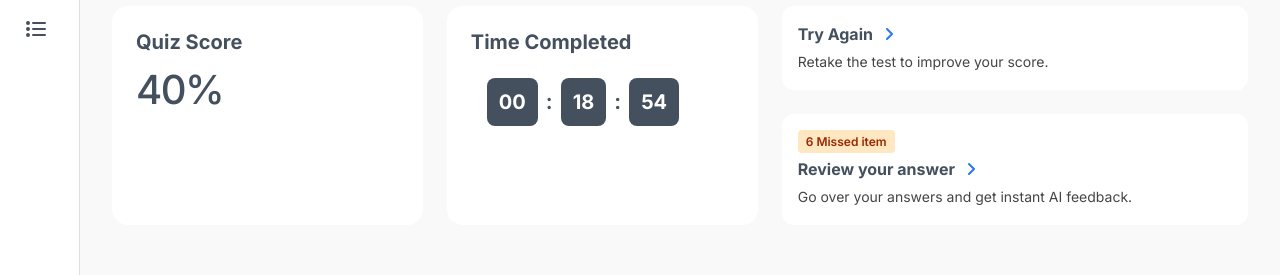
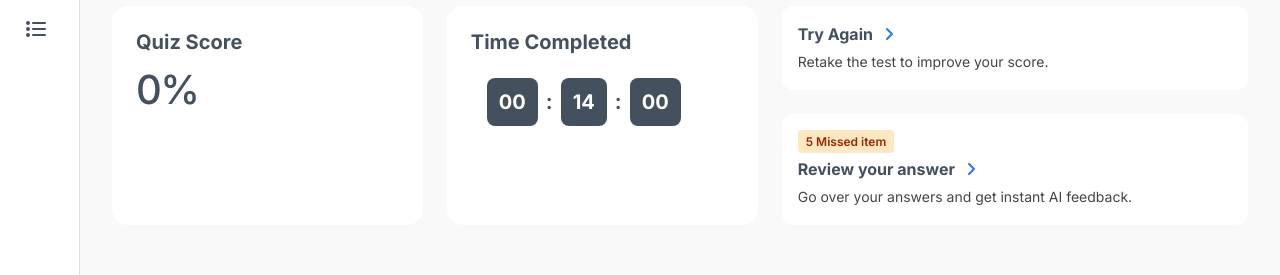
Before and after one commit to shubham262/samwell-learning-app, a Next.js app: page /test in a window 1280 px wide. Both pictures are taken after a click on the button "Finish Test". Shown: the part 189-464 px from the top of the page. Built offline with nearby package versions, Linux system fonts and the light colour scheme.

Commit message:
scoring logic

```diff
--- a/src/assets/styles/test/testContent.module.scss
+++ b/src/assets/styles/test/testContent.module.scss
@@ -360,6 +360,7 @@
         padding: 16px;
         background: white;
         border-radius: 12px;
+        cursor: pointer;
 
         .linkContent {
           display: flex;
--- a/src/views/components/test/TestContent.jsx
+++ b/src/views/components/test/TestContent.jsx
@@ -18,6 +18,7 @@ const questionData = [
       { id: "C", text: "Mitochondria" },
       { id: "D", text: "Golgi Apparatus" },
     ],
+    correctOption: "C",
   },
   {
     id: 2,
@@ -28,6 +29,7 @@ const questionData = [
       { id: "C", text: "Mitochondria" },
       { id: "D", text: "Golgi Apparatus" },
     ],
+    correctOption: "C",
   },
   {
     id: 3,
@@ -38,6 +40,7 @@ const questionData = [
       { id: "C", text: "Mitochondria" },
       { id: "D", text: "Golgi Apparatus" },
     ],
+    correctOption: "C",
   },
   {
     id: 4,
@@ -48,6 +51,7 @@ const questionData = [
       { id: "C", text: "Mitochondria" },
       { id: "D", text: "Golgi Apparatus" },
     ],
+    correctOption: "C",
   },
   {
     id: 5,
@@ -58,6 +62,7 @@ const questionData = [
       { id: "C", text: "Mitochondria" },
       { id: "D", text: "Golgi Apparatus" },
     ],
+    correctOption: "C",
   },
 ];
 
@@ -66,7 +71,49 @@ const TestContent = () => {
     answers: {},
     questions: questionData || [],
     activeStage: "stage1", //stage1,stage2
+    score: 0,
+    scorePercentage: 0,
+    unmarkedQuestions: 0,
+    reviewQuestions: false,
+    usedTime: {
+      hours: "00",
+      minutes: "00",
+      seconds: "00",
+    },
   });
+  useEffect(() => {
+    let answers = {};
+    for (const question of info?.questions) {
+      answers[question?.id] = null;
+    }
+    setInfo((prev) => ({ ...prev, answers }));
+  }, []);
+
+  useEffect(() => {
+    if (info?.activeStage === "stage2") {
+      let currentScore = 0;
+      let unmarkedQuestions = 0;
+      let scorePercentage = 0;
+      const answers = info?.answers || {};
+      for (let i = 0; i < questionData?.length; i++) {
+        if (
+          questionData?.[i]?.correctOption === answers?.[questionData?.[i]?.id]
+        ) {
+          currentScore += 1;
+        }
+        if (!answers?.[questionData?.[i]?.id]) {
+          unmarkedQuestions++;
+        }
+      }
+      scorePercentage = (currentScore / questionData?.length) * 100;
+      setInfo((prev) => ({
+        ...prev,
+        score: currentScore,
+        scorePercentage,
+        unmarkedQuestions,
+      }));
+    }
+  }, [info?.activeStage]);
 
   const handleOptionSelect = useCallback((selectedOptiondata, questionInfo) => {
     setInfo((prev) => ({
@@ -78,8 +125,46 @@ const TestContent = () => {
     }));
   }, []);
 
-  const handleFinishTest = useCallback(() => {
-    setInfo((prev) => ({ ...prev, activeStage: "stage2" }));
+  const handleFinishTest = useCallback((timeDetails) => {
+    // Calculate used time
+
+    console.log("timeDetails", timeDetails);
+    const initialTimeInSeconds = 15 * 60; // 15 minutes in seconds
+    const remainingTimeInSeconds =
+      timeDetails.minutes * 60 + timeDetails.seconds;
+    const usedTimeInSeconds = initialTimeInSeconds - remainingTimeInSeconds;
+
+    // Convert used time to hours, minutes, seconds
+    const hours = Math.floor(usedTimeInSeconds / 3600);
+    const minutes = Math.floor((usedTimeInSeconds % 3600) / 60);
+    const seconds = usedTimeInSeconds % 60;
+
+    const usedTime = {
+      hours: String(hours).padStart(2, "0"),
+      minutes: String(minutes).padStart(2, "0"),
+      seconds: String(seconds).padStart(2, "0"),
+    };
+
+    setInfo((prev) => ({
+      ...prev,
+      activeStage: "stage2",
+      usedTime,
+    }));
+  }, []);
+
+  const tryAgain = useCallback(() => {
+    let answers = {};
+    for (const question of info?.questions) {
+      answers[question?.id] = null;
+    }
+    setInfo((prev) => ({
+      ...prev,
+      answers,
+      activeStage: "stage1",
+      score: 0,
+      scorePercentage: 0,
+      unmarkedQuestions: 0,
+    }));
   }, [info]);
 
   const stageMapper = useMemo(() => {
@@ -91,9 +176,9 @@ const TestContent = () => {
           handleFinishTest={handleFinishTest}
         />
       ),
-      stage2: <Stage2 />,
+      stage2: <Stage2 info={info} handleTryAgain={tryAgain} />,
     };
-  }, [info, handleFinishTest, handleOptionSelect]);
+  }, [info, handleFinishTest, handleOptionSelect, tryAgain]);
 
   return (
     <div className={styles.testContentParentContainer}>
@@ -116,9 +201,13 @@ export default memo(TestContent);
 
 const Stage1 = ({ info, handleOptionSelect, handleFinishTest }) => {
   const [timer, setTimer] = useState({
-    minutes: 15,
+    minutes: 1,
     seconds: 0,
   });
+
+  const handleFinitTestClick = useCallback(() => {
+    handleFinishTest(timer);
+  }, [handleFinishTest]);
 
   useEffect(() => {
     const interval = setInterval(() => {
@@ -126,6 +215,7 @@ const Stage1 = ({ info, handleOptionSelect, handleFinishTest }) => {
         if (prev.minutes === 0 && prev.seconds === 0) {
           clearInterval(interval);
           // Handle timer completion (e.g., auto-submit)
+          handleFinishTest({ minutes: 0, seconds: 0 });
           return prev;
         }
 
@@ -156,7 +246,7 @@ const Stage1 = ({ info, handleOptionSelect, handleFinishTest }) => {
             <span>{String(timer.seconds).padStart(2, "0")}</span>
           </div>
         </div>
-        <button onClick={handleFinishTest} className={styles.finishButton}>
+        <button onClick={handleFinitTestClick} className={styles.finishButton}>
           Finish Test
         </button>
       </div>
@@ -204,7 +294,7 @@ const Stage1 = ({ info, handleOptionSelect, handleFinishTest }) => {
   );
 };
 
-const Stage2 = () => {
+const Stage2 = ({ info, handleTryAgain }) => {
   const stats = {
     score: 40,
     correct: 4,
@@ -233,26 +323,22 @@ const Stage2 = () => {
       <div className={styles.contentGrid}>
         <div className={styles.section}>
           <h2 className={styles.sectionTitle}>Quiz Score</h2>
-          <div className={styles.score}>{stats.score}%</div>
+          <div className={styles.score}>{info?.scorePercentage}%</div>
         </div>
 
         <div className={styles.section}>
           <h2 className={styles.sectionTitle}>Time Completed</h2>
           <div className={styles.timeDisplay}>
-            <span className={styles.timeUnit}>{stats.timeCompleted.hours}</span>
+            <span className={styles.timeUnit}>{info?.usedTime?.hours}</span>
             <span className={styles.separator}>:</span>
-            <span className={styles.timeUnit}>
-              {stats.timeCompleted.minutes}
-            </span>
+            <span className={styles.timeUnit}>{info?.usedTime?.minutes}</span>
             <span className={styles.separator}>:</span>
-            <span className={styles.timeUnit}>
-              {stats.timeCompleted.seconds}
-            </span>
+            <span className={styles.timeUnit}>{info?.usedTime?.seconds}</span>
           </div>
         </div>
 
         <div className={styles.rightSection}>
-          <a href="#" className={styles.actionLink}>
+          <div className={styles.actionLink} onClick={handleTryAgain}>
             <div className={styles.linkContent}>
               <span className={styles.linkTitle}>
                 Try Again <Image src={rightArrow} />
@@ -262,11 +348,13 @@ const Stage2 = () => {
               </span>
             </div>
             {/* <span>›</span> */}
-          </a>
+          </div>
 
-          <a href="#" className={styles.actionLink}>
+          <div className={styles.actionLink}>
             <div className={styles.linkContent}>
-              <div className={styles.warningBadge}>6 Missed item</div>
+              <div className={styles.warningBadge}>
+                {info?.unmarkedQuestions} Missed item
+              </div>
               <span className={styles.linkTitle}>
                 Review your answer <Image src={rightArrow} />
               </span>
@@ -274,7 +362,7 @@ const Stage2 = () => {
                 Go over your answers and get instant AI feedback.
               </span>
             </div>
-          </a>
+          </div>
         </div>
       </div>
 
```
Also changed, not shown: src/services/index.js (added, +49 -0 lines).
